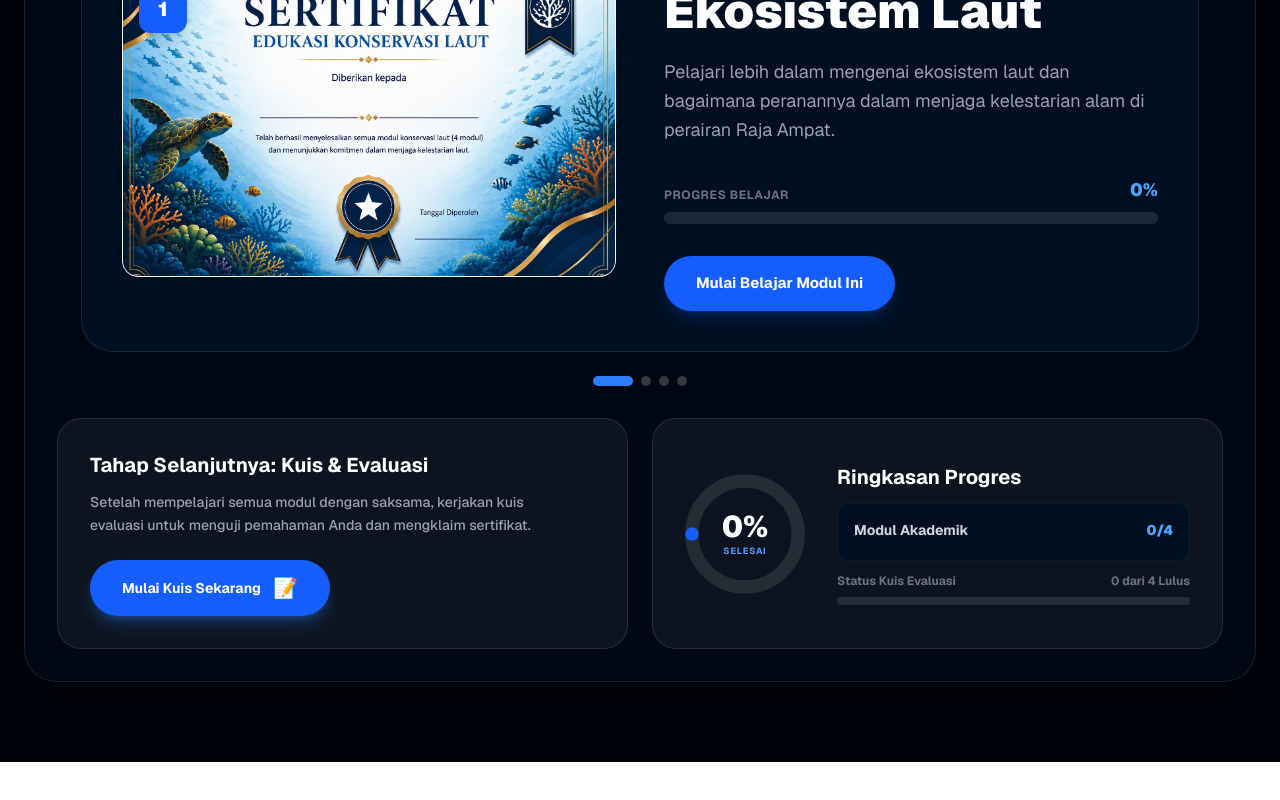
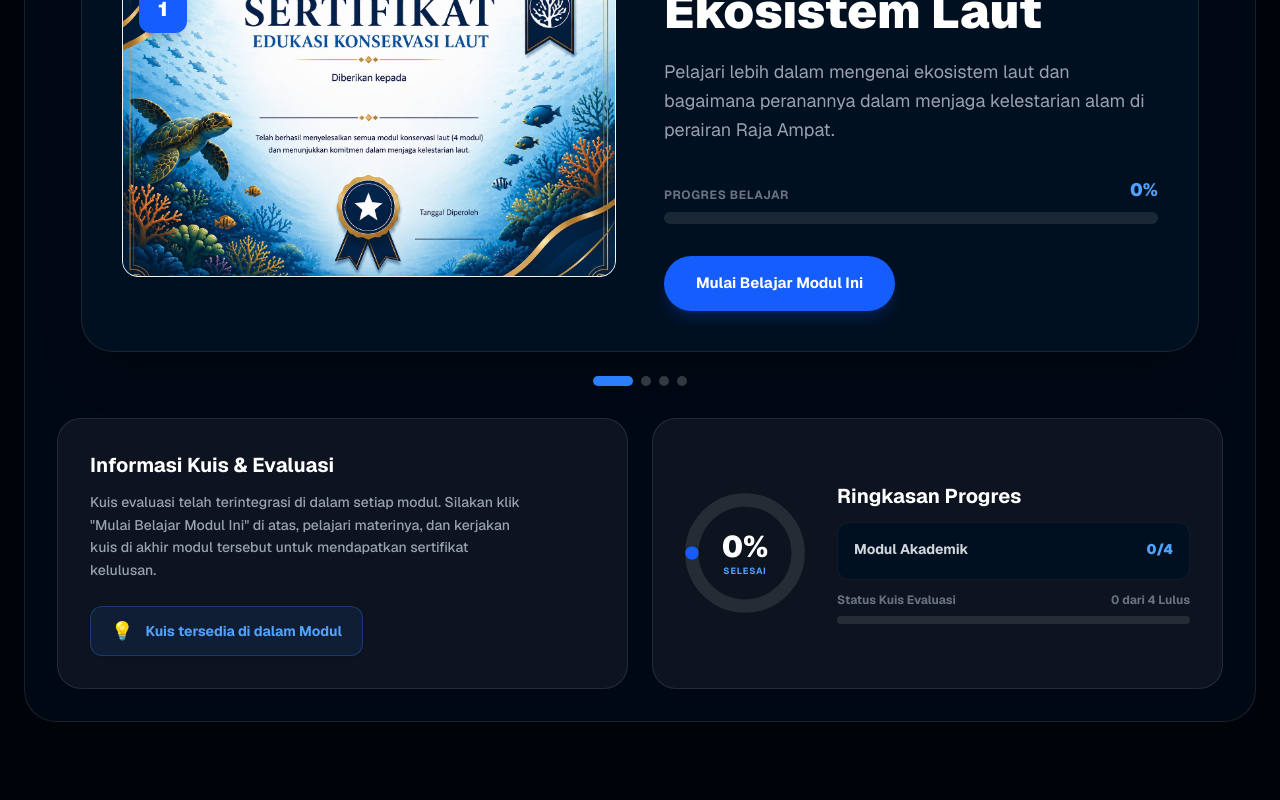
Before and after one commit to alysasalsaa/dive3d, a Next.js app in the folder frontend/: page /akademi in a window 1280 px wide. Shown: the part 775-1575 px from the top of the page. Before the commit the page ends 1537 px from the top, so only its background shows below. Built offline with nearby package versions, Linux system fonts and the light colour scheme.

Commit message:
feat: mengganti tombol kuis dengan informasi kuis di halaman akademik

```diff
--- a/frontend/app/akademi/page.tsx
+++ b/frontend/app/akademi/page.tsx
@@ -20,7 +20,6 @@ export default function AkademiPage() {
     const [activeTab, setActiveTab] = useState('lms');
     const [active3DTab, setActive3DTab] = useState('ikan');
     const [currentLMSIndex, setCurrentLMSIndex] = useState(0);
-    const [showQuizConfirm, setShowQuizConfirm] = useState(false);
 
     const nextModule = () => setCurrentLMSIndex((prev) => (prev + 1) % lmsModules.length);
     const prevModule = () => setCurrentLMSIndex((prev) => (prev - 1 + lmsModules.length) % lmsModules.length);
@@ -227,16 +226,16 @@ export default function AkademiPage() {
                                     </div>
                                 </div>
 
-                                {/* Bottom Area: Kuis & Progres - FULL WIDTH */}
+                                {/* Bottom Area: Informasi Kuis & Progres */}
                                 <div className="grid grid-cols-1 md:grid-cols-2 gap-6 mt-auto">
                                     <div className={`p-8 rounded-3xl border flex flex-col justify-between ${isDark ? 'bg-white/5 border-white/10' : 'bg-[#f4f9ff] border-blue-100'}`}>
                                         <div>
-                                            <h3 className={`font-bold text-xl mb-3 ${isDark ? 'text-white' : 'text-[#0a1e3f]'}`}>Tahap Selanjutnya: Kuis & Evaluasi</h3>
-                                            <p className={`text-sm mb-6 font-medium leading-relaxed max-w-md ${isDark ? 'text-gray-400' : 'text-[#3b5275]'}`}>Setelah mempelajari semua modul dengan saksama, kerjakan kuis evaluasi untuk menguji pemahaman Anda dan mengklaim sertifikat.</p>
+                                            <h3 className={`font-bold text-xl mb-3 ${isDark ? 'text-white' : 'text-[#0a1e3f]'}`}>Informasi Kuis & Evaluasi</h3>
+                                            <p className={`text-sm mb-6 font-medium leading-relaxed max-w-md ${isDark ? 'text-gray-400' : 'text-[#3b5275]'}`}>Kuis evaluasi telah terintegrasi di dalam setiap modul. Silakan klik "Mulai Belajar Modul Ini" di atas, pelajari materinya, dan kerjakan kuis di akhir modul tersebut untuk mendapatkan sertifikat kelulusan.</p>
                                         </div>
-                                        <button onClick={() => setShowQuizConfirm(true)} className="self-start px-8 py-3.5 bg-blue-600 text-white text-sm font-bold rounded-full flex items-center gap-3 hover:bg-blue-700 shadow-lg shadow-blue-500/30 transition-all hover:-translate-y-0.5">
-                                            Mulai Kuis Sekarang <span className="text-xl">📝</span>
-                                        </button>
+                                        <div className={`self-start px-5 py-2.5 rounded-xl flex items-center gap-3 font-bold text-sm border shadow-sm ${isDark ? 'bg-blue-500/10 border-blue-500/30 text-blue-400' : 'bg-blue-50 border-blue-200 text-blue-700'}`}>
+                                            <span className="text-lg">💡</span> Kuis tersedia di dalam Modul
+                                        </div>
                                     </div>
 
                                     <div className={`p-8 rounded-3xl border flex items-center gap-8 ${isDark ? 'bg-white/5 border-white/10' : 'bg-white border-gray-200 shadow-sm'}`}>
@@ -337,35 +336,6 @@ export default function AkademiPage() {
                 </div>
             </main>
 
-            {/* QUIZ CONFIRMATION MODAL */}
-            {showQuizConfirm && (
-                <div className="fixed inset-0 z-[100] flex items-center justify-center p-4">
-                    <div className="absolute inset-0 bg-black/60 backdrop-blur-sm" onClick={() => setShowQuizConfirm(false)} />
-                    <div className={`border rounded-[32px] p-8 max-w-md w-full relative z-10 animate-in fade-in zoom-in-95 duration-200 shadow-2xl ${isDark ? 'bg-[#001020] border-white/10' : 'bg-white border-blue-100'}`}>
-                        <div className="w-20 h-20 bg-blue-500/10 text-blue-500 rounded-full flex items-center justify-center text-4xl mb-6 mx-auto">
-                            📝
-                        </div>
-                        <h3 className={`text-2xl font-black text-center mb-2 ${isDark ? 'text-white' : 'text-[#0a1e3f]'}`}>Konfirmasi Kuis</h3>
-                        <p className={`text-center mb-8 text-sm font-bold leading-relaxed ${isDark ? 'text-gray-300' : 'text-[#3b5275]'}`}>
-                            Kerjakan Kuis {lmsModules[currentLMSIndex].title} Sekarang?
-                        </p>
-                        <div className="flex gap-4">
-                            <button
-                                onClick={() => setShowQuizConfirm(false)}
-                                className={`flex-1 px-6 py-3.5 rounded-xl font-bold transition-colors border ${isDark ? 'text-gray-300 bg-white/5 hover:bg-white/10 border-white/10' : 'text-gray-600 bg-gray-50 hover:bg-gray-100 border-gray-200'}`}
-                            >
-                                Batal
-                            </button>
-                            <button
-                                onClick={() => window.location.href = `/lms?track=konservasi-laut&module=${lmsModules[currentLMSIndex].slug}&action=quiz`}
-                                className="flex-1 px-6 py-3.5 rounded-xl font-bold text-white bg-blue-600 hover:bg-blue-700 transition-colors shadow-lg shadow-blue-600/20"
-                            >
-                                Ya, Kerjakan
-                            </button>
-                        </div>
-                    </div>
-                </div>
-            )}
         </div>
     );
 }
```
